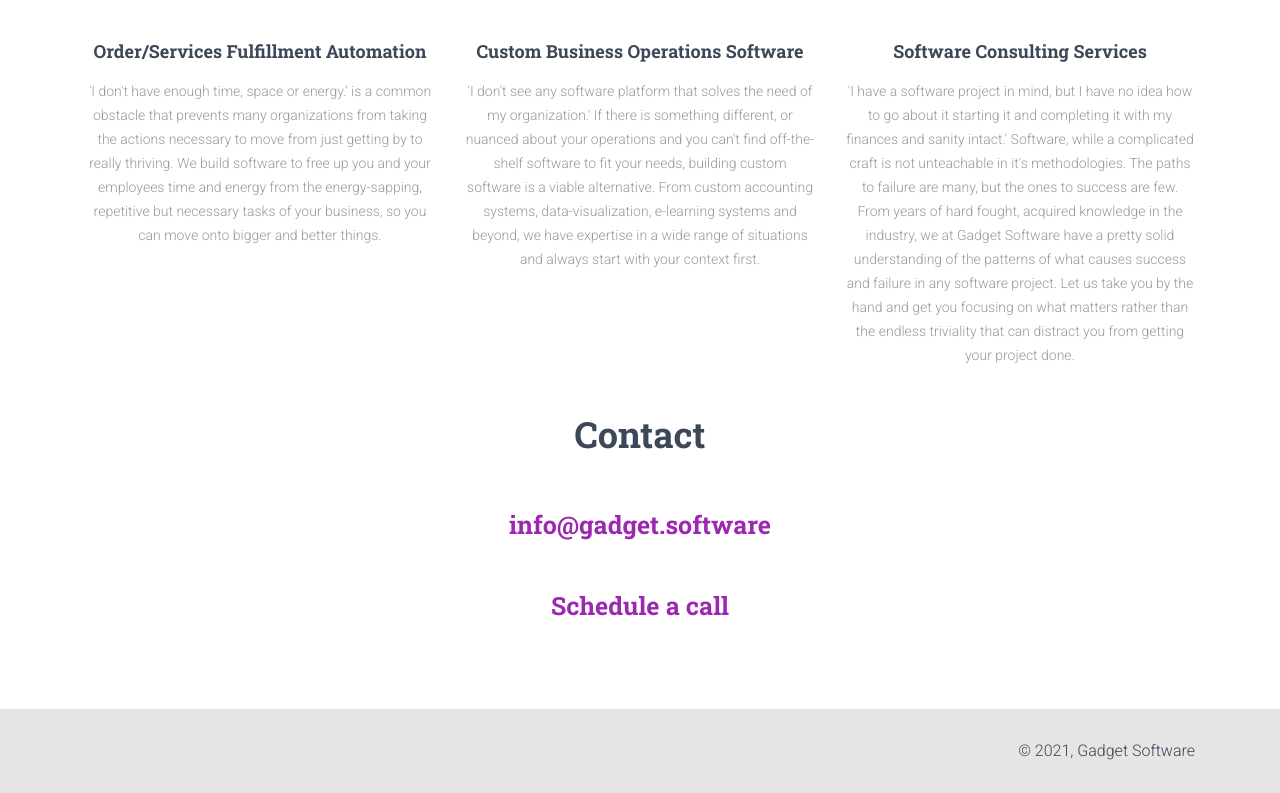
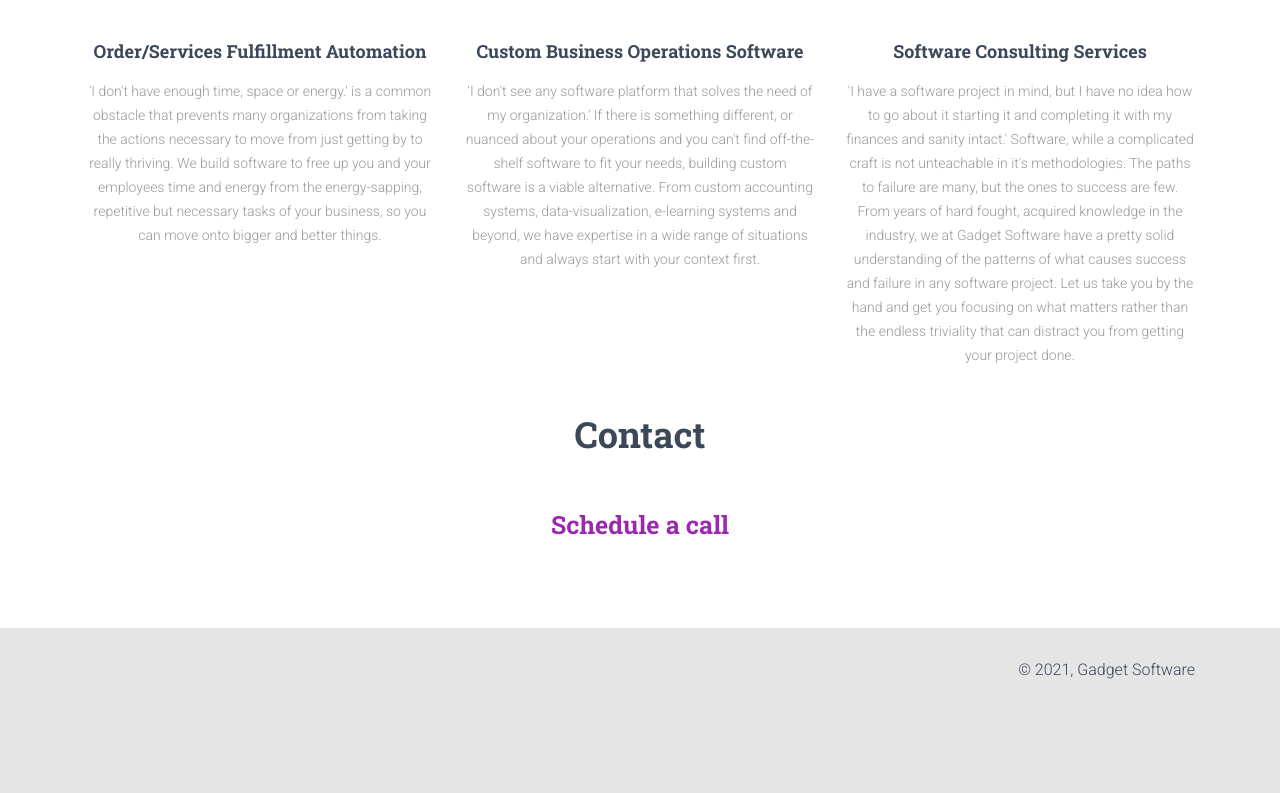
Before and after one commit to Gadget-Software/deprecated-website, a React (Create React App) app: page / in a window 1280 px wide. Shown: the part 1052-1845 px from the top of the page. After the commit the page ends 1764 px from the top, so only its background shows below. Built offline with nearby package versions, Linux system fonts and the light colour scheme.

Commit message:
remove email from landing page

```diff
--- a/src/views/LandingPage/Sections/ServicesSection.js
+++ b/src/views/LandingPage/Sections/ServicesSection.js
@@ -58,11 +58,6 @@ export default function ServicesSection(props) {
         </GridItem>
         <GridItem xs={12} sm={12} md={8} key={uuidv4()}>
           <h3 className={classes.title}>
-            <a href={'mailto:' + main.email}>{main.email}</a>
-          </h3>
-        </GridItem>
-        <GridItem xs={12} sm={12} md={8} key={uuidv4()}>
-          <h3 className={classes.title}>
             <a href={main.calendly_link} target="_blank" rel="noreferrer">
               Schedule a call
             </a>
```
